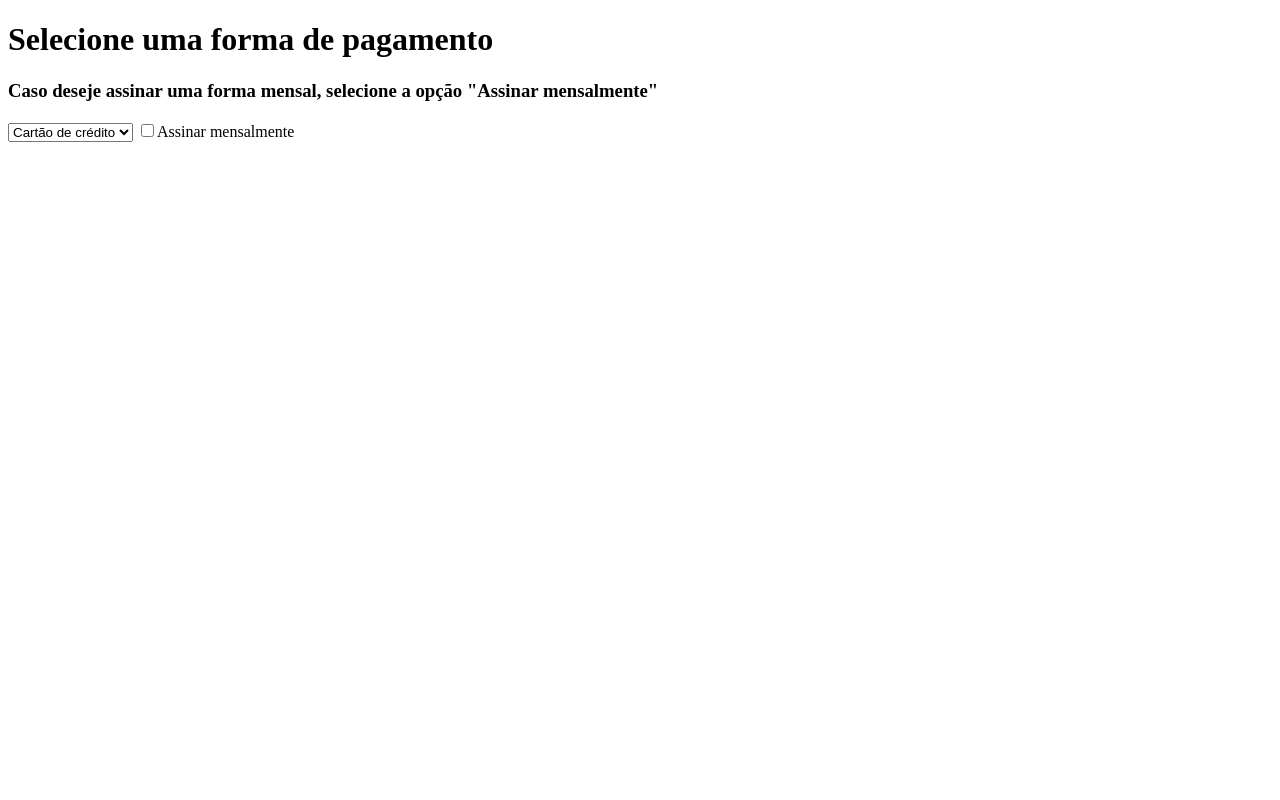
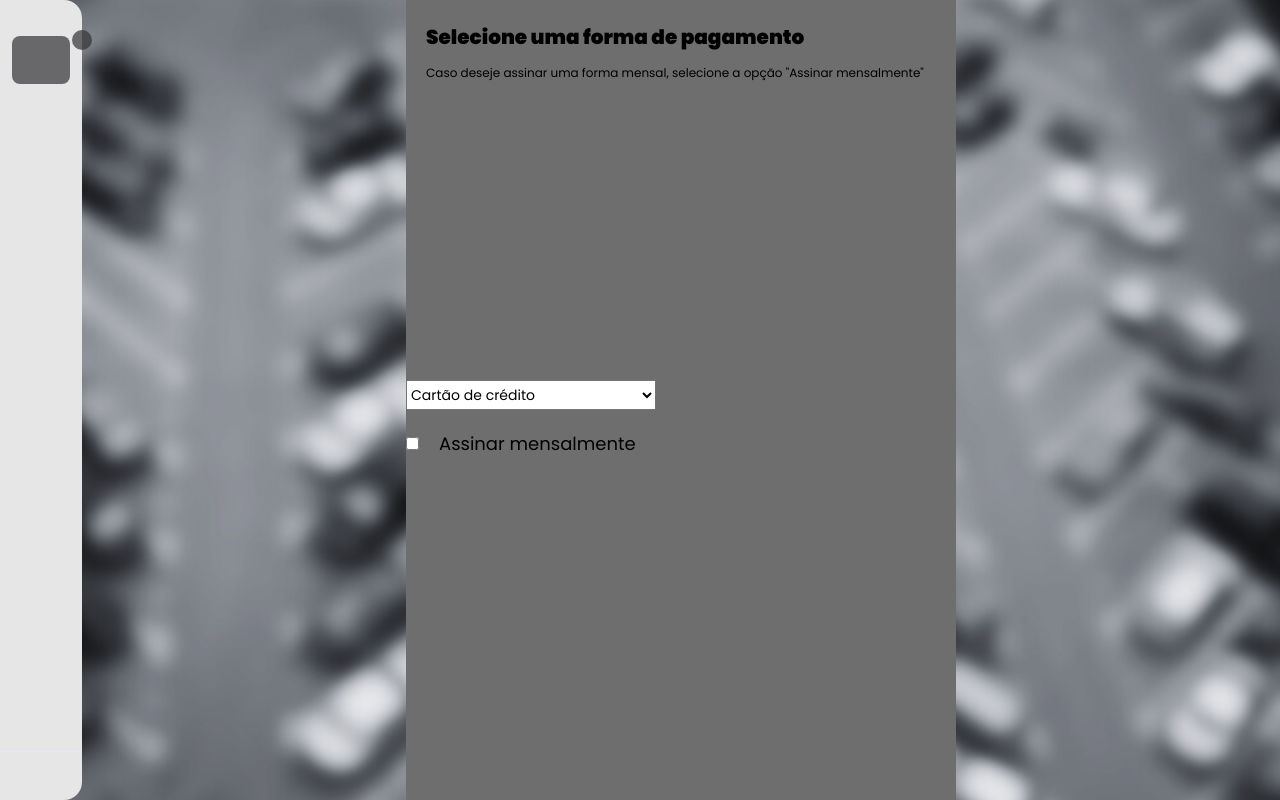
Before and after one commit to IasminAngel/Projeto_Estacionamento, a plain HTML site: page IndexPagamento.html in a window 1280 px wide. Drawn offline with Linux system fonts and the light colour scheme.

Commit message:
terceiro commit, adicionada a tela de pagamento estilizada, porMarcos.

```diff
--- a/IndexPagamento.html
+++ b/IndexPagamento.html
@@ -4,27 +4,105 @@
     <meta charset="UTF-8">
     <meta name="viewport" content="width=device-width, initial-scale=1.0">
     <title>Tela de pagamemto</title>
+
+
+    <link rel="stylesheet" href="src/styles/style.css">
+    <link rel="stylesheet" href="src/styles/style_pagamento.css">
+    <link rel="stylesheet" href="src/styles/style.css">
+
 </head>
 <body>
 
-    <h1>Selecione uma forma de pagamento</h1>
-    <h3>Caso deseje assinar uma forma mensal, selecione a opção "Assinar mensalmente"</h3>
+    <nav id="sidebar">
+        <div id="sidebar_content">
+            <div id="user">
+                <p id="user_infos">
+                    <span class="item-description">Fulano de Tal</span>
+                    <span class="item-description">Jojo Todynho</span>
+                </p>
+            </div>
 
-    <form action="">
+            <ul id="side_items">
+                <li class="side-item active">
+                    <a href="#">
+                        <i class="fa-solid fa-chart-line"></i>
+                        <span class="item-description">Gereciamento Estacionamento</span>
+                    </a>
+                </li>
+                <li class="side-item">
+                    <a href="/index.html">
+                        <i class="fa-solid fa-user"></i>
+                        <span class="item-description">Login</span>
+                    </a>
+                </li>
+                <li class="side-item">
+                    <a href="/indexEstacionamento.html">
+                        <i class="fa-solid fa-car"></i>
+                        <span class="item-description">Estacionamento</span>
+                    </a>
+                </li>
+                <li class="side-item">
+                    <a href= "/IndexPagamento.html">
+                        <i class="fa-regular fa-credit-card"></i>
+                        <span class="item-description">Forma de pagamento</span>
+                    </a>
+                </li>
+            </ul>
 
-        <select name="" id="">
+            <button id="open_btn">
+                <i id="open_btn_icon" class="fa-solid fa-chevron-right"></i>
+            </button>
+        </div>
 
-            <option value="">Cartão de crédito</option>
-            <option value="">Cartão de débito</option>
-            <option value="">PIX</option>
+        <div id="logout">
+            <button id="logout_btn">
+                <i class="fa-solid fa-right-from-bracket"></i>
+                <span class="item-description">Logout</span>
+            </button>
+        </div>
+    </nav>
+
+<!-- ----------------------------------------fim da sidebar------------------------------------------ -->
+
+    <div class="div_mae">
+
+        <div class="fundo_pagamento">
+
+            <div class="texto">
+
+                <span class="titulo">Selecione uma forma de pagamento</span> <br>
+                <span class="subtitulo">Caso deseje assinar uma forma mensal, selecione a opção "Assinar mensalmente"</span>
+            </div>
+
+            <div class="formulario">
+
+                <form action="">
+
+                <select class="seletor" name="" id="">
+
+                    <option class="opcoes" value="">Cartão de crédito</option>
+                    <option class="opcoes" value="">Cartão de débito</option>
+                    <option class="opcoes" value="">PIX</option>
 
 
-        </select>
+                </select>
 
+                <div class="caixa_de_marcar">
+                    <input class="assinatura_mensal" type="checkbox" name="" id=""> <p class="texto">Assinar mensalmente</p>
 
-        <input type="checkbox" name="" id="">Assinar mensalmente
-    </form>
+                </div>
+            </form>
 
+                <!-- fim da div que fecha o formulario -->
+            </div>
 
+            <!-- fim da div que centraliza o conteudo principal -->
+    </div>
+
+    <!-- fim da div invisivel que está no fundo da tela -->
+</div>
+
+    <script src="src/scripts/script.js"></script>
+    <script src="src/scripts/script_form.js"></script>
 </body>
 </html>
--- /dev/null
+++ b/src/styles/style_pagamento.css
@@ -0,0 +1,65 @@
+@import url('https://fonts.googleapis.com/css2?family=Poppins:ital,wght@0,100;0,200;0,300;0,400;0,500;0,600;0,700;0,800;0,900;1,100;1,200;1,300;1,400;1,500;1,600;1,700;1,800;1,900&display=swap');
+
+body {
+    min-height: 100vh;
+    background-color: #b3b3b3;
+    background-image: url("/src/img/carros.jpg");
+    height: 100%;
+    background-position: center;
+    background-repeat: no-repeat;
+    background-size: cover;
+}
+
+.div_mae{
+    display: flex;
+    justify-content: center;
+    width: 100%;
+
+
+}
+
+.div_mae .fundo_pagamento{
+    background-color: #6e6e6e;
+    width: 550px;
+}
+
+.div_mae .fundo_pagamento .texto{
+    padding: 20px;
+
+}
+
+.div_mae .fundo_pagamento .texto .titulo{
+    font-size: 20px;
+    font-weight: 900;
+}
+
+.div_mae .fundo_pagamento .texto .subtitulo{
+    font-size: 12px;
+
+}
+
+.div_mae .fundo_pagamento .seletor{
+    width: 250px;
+    height: 30px;
+    font-size: 14px;
+}
+
+.div_mae .fundo_pagamento .seletor .opcoes{
+    font-size: 14px;
+}
+
+.div_mae .fundo_pagamento .formulario{
+    display: flex;
+    height: 80%;
+    align-items: center;
+
+}
+
+.div_mae .fundo_pagamento .formulario .texto{
+    font-size: 18px;
+}
+
+.div_mae .fundo_pagamento .formulario .caixa_de_marcar{
+    display: flex;
+
+}
```
Also changed, not shown: indexForm.html (+6 -0 lines), src/scripts/script_login.js (+4 -4 lines), src/styles/style-nobug.css (added, +32 -0 lines).
